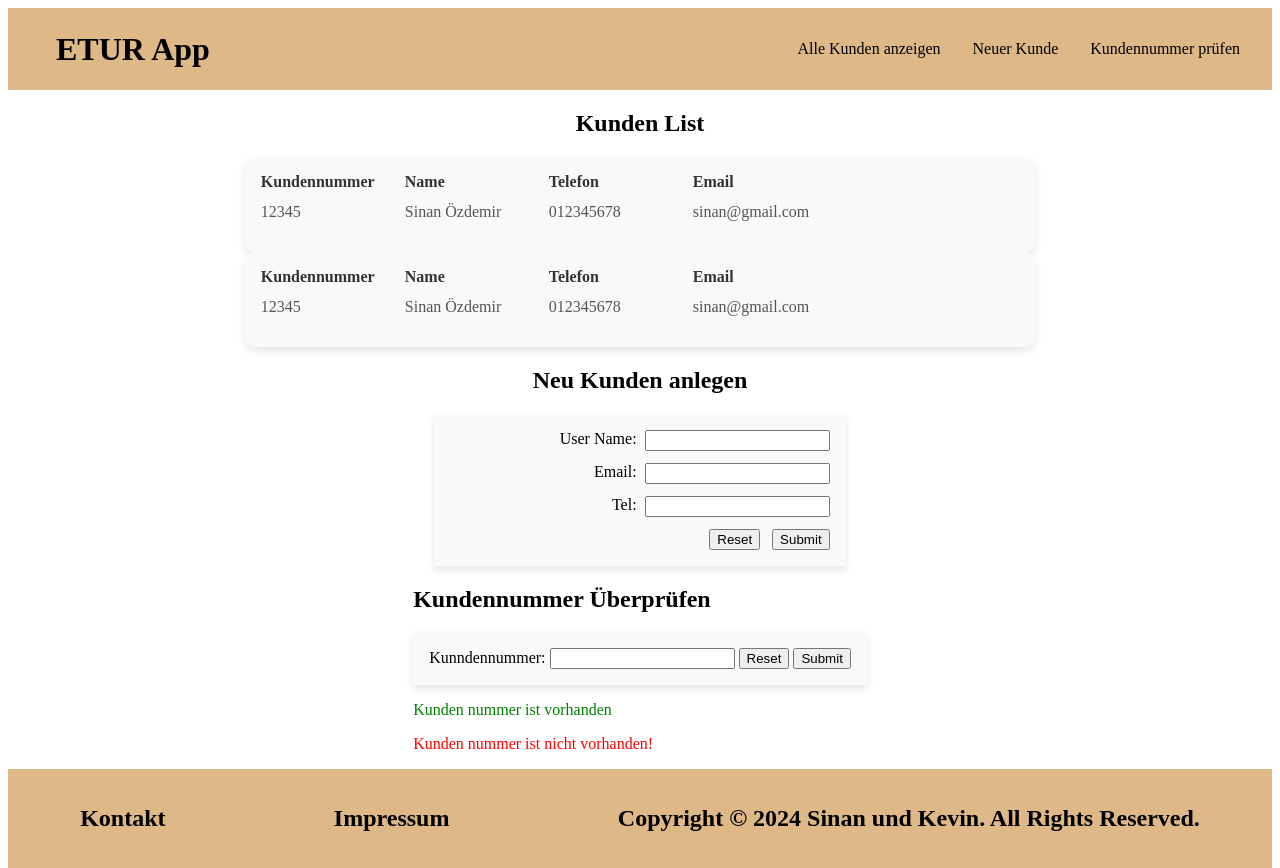
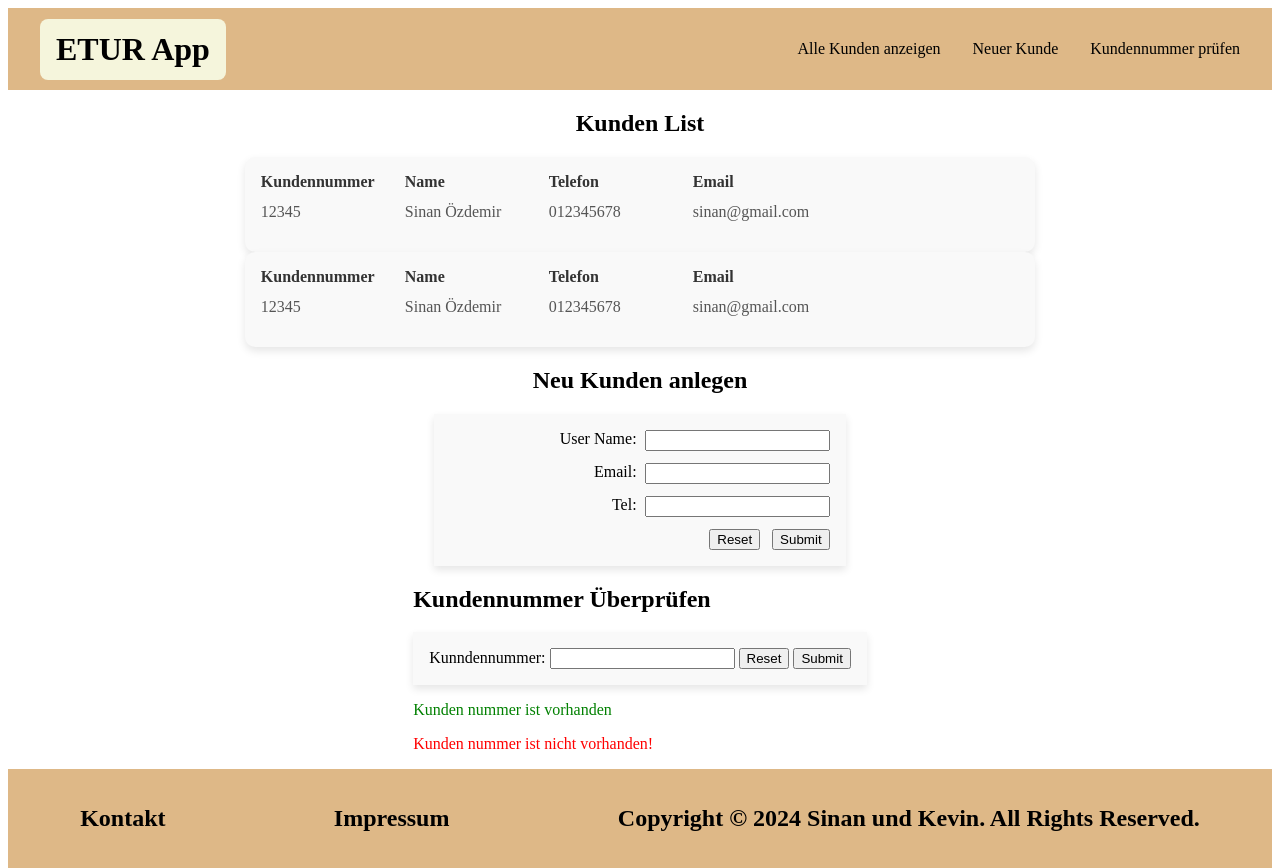
Before and after one commit to KevinKurz/ETUR-App, a plain HTML site: page src/webseite/index.html in a window 1280 px wide. In both pictures the pointer is over the link "ETUR App". Drawn offline with Linux system fonts and the light colour scheme.

Commit message:
nodejs cereated

```diff
--- a/src/webseite/style.css
+++ b/src/webseite/style.css
@@ -130,6 +130,12 @@ a
     padding: 12px 16px;
     text-decoration: none;
     display: block;
+    border-radius: 8px;
+
+}
+
+a:hover {
+background-color: beige;
 }
 
 /* Change the background color of the dropdown button when the dropdown content is shown */
```
Also changed, not shown: src/services/package.json (added, +20 -0 lines).
